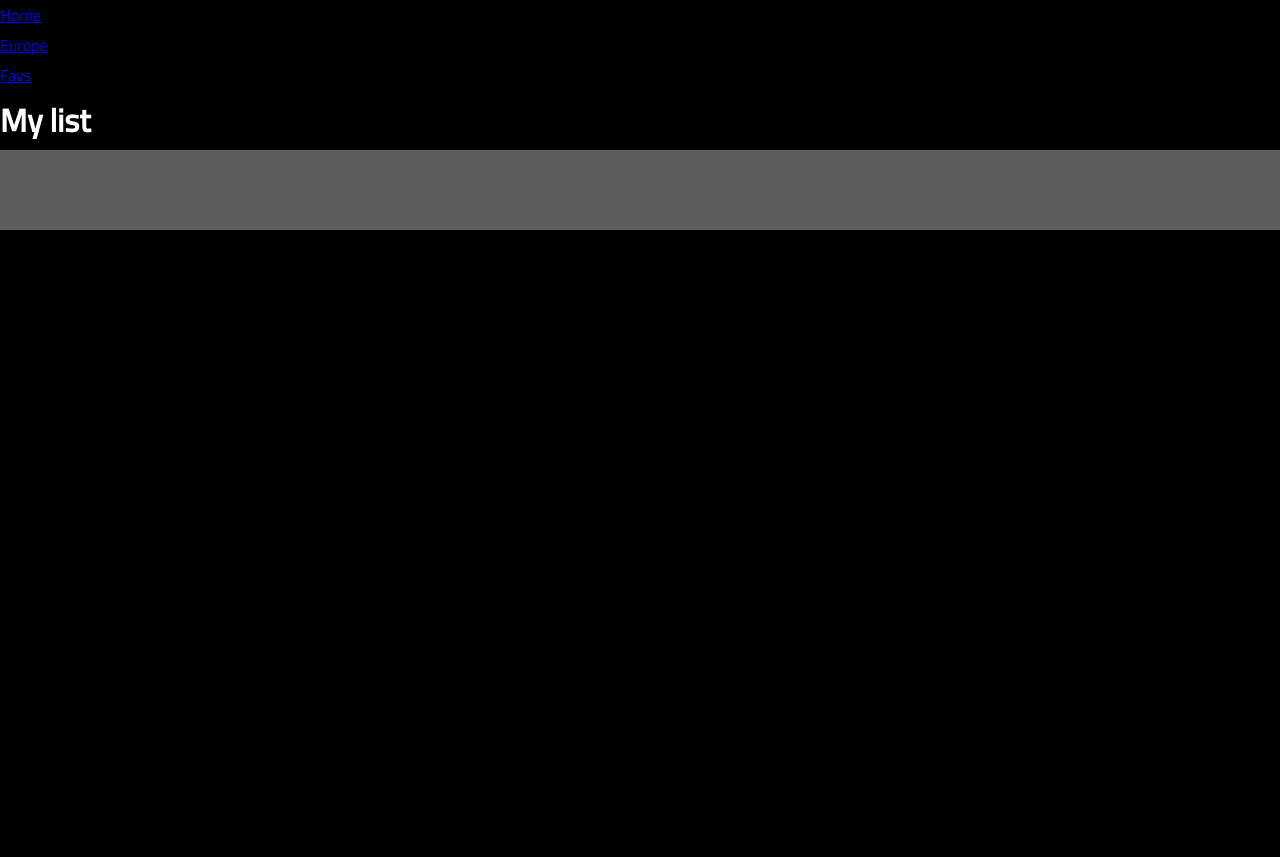
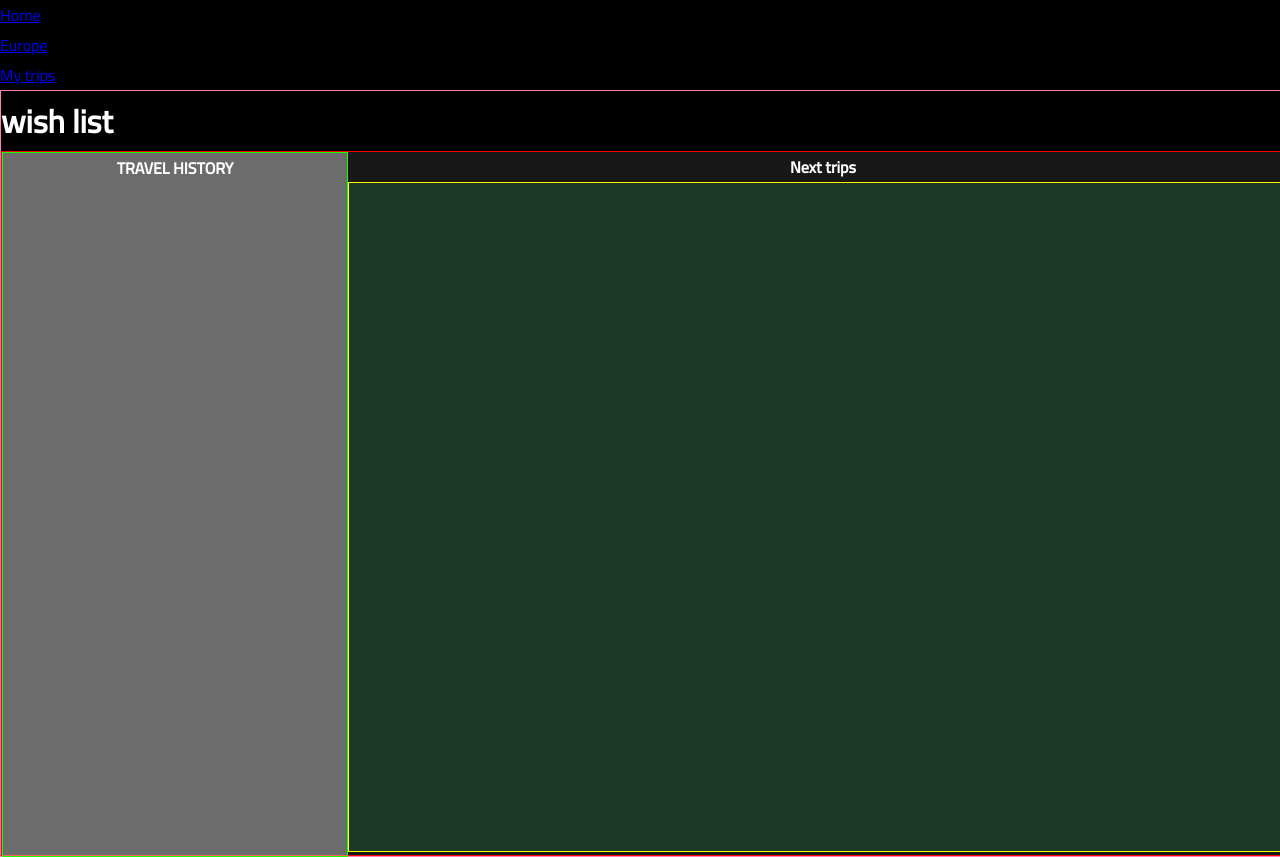
Before and after one commit to mspano91/countries_client, a Next.js app: page /favs in a window 1280 px wide. Before the commit the page ends 800 px from the top, so only its background shows below. Built offline with nearby package versions, Linux system fonts and the light colour scheme.

Commit message:
doing css

```diff
--- a/src/components/Navbar.jsx
+++ b/src/components/Navbar.jsx
@@ -14,7 +14,7 @@ export default function Navbar() {
           </li>
 
           <li>
-            <Link href="/favs">Favs</Link>
+            <Link href="/favs">My trips</Link>
           </li>
         </ul>
       </nav>
--- a/src/components/countries/countries.module.css
+++ b/src/components/countries/countries.module.css
@@ -2,8 +2,8 @@
   display: grid;
   place-items: center;
   grid-template-columns: repeat(3, 1fr);
-  gap: 1rem;
-  background-color: rgba(253, 253, 253, 0.369);
+  gap: 5rem;
+  background-color: rgb(27, 56, 41);
   width: 1300px;
   padding-top: 5rem;
 }
@@ -12,19 +12,52 @@
   display: flex;
   flex-direction: column;
   background-color: rgba(0, 0, 0, 0.454);
-  padding-inline: 1rem;
-  padding-top: 1rem;
-  border-radius: 10px;
-  height: 400px;
-  width: 350px;
-  align-items: center;
+  border-radius: 5px;
+  height: 230px;
+  width: 280px;
+  text-align: center;
+  position: relative;
+}
+
+.containerFlag h4 {
+  font-size: 18px;
 }
 
 .flag {
-  width: 250px;
+  object-fit: cover;
+  height: 180px;
+  width: 280px;
+  border-top-left-radius: 5px;
+  border-top-right-radius: 5px;
 }
 
 .containerDetails {
   width: 250px;
   display: block;
 }
+
+.ContainerButtonsPosition {
+  position: absolute;
+  transform: translate(-50%, -50%);
+  left: 50%;
+  top: 40%;
+}
+
+.ContainerButtons {
+  display: flex;
+  flex-direction: column;
+  gap: 1rem;
+}
+
+.buttons {
+  border: none;
+  outline: none;
+  background: none;
+  cursor: pointer;
+  color: white;
+  background-color: rgba(0, 0, 0, 0.325);
+  /* border: 1px solid red; */
+  border-radius: 3px;
+  width: 150px;
+  height: 35px;
+}
--- a/src/components/favoriteList/FavoriteList.jsx
+++ b/src/components/favoriteList/FavoriteList.jsx
@@ -1,48 +1,78 @@
 "use client";
 import React from "react";
-import style from "../../components/countries/countries.module.css";
+import style from "@/components/favoriteList/favorite.module.css";
 import { useDispatch, useSelector } from "react-redux";
-import { deleteFav } from "@/redux/slice";
+import { deleteFav, deleteToGo } from "@/redux/slice";
 
 export default function FavoriteList() {
   const dispatch = useDispatch();
-  const favoritos = useSelector((state) => state.paises.favorites);
-  console.log(favoritos);
+  const known = useSelector((state) => state.paises.known);
+  const toGo = useSelector((state) => state.paises.countriesToGo);
 
   const handleDelete = (id) => {
     dispatch(deleteFav(id));
   };
+  const handleDeleteToGo = (id) => {
+    dispatch(deleteToGo(id));
+  };
 
   return (
+    <>
+      <div className={style.god}>
+        <h1>wish list</h1>
+        <div className={style.containerGranpa}>
+          <div className={style.containerDaddyA}>
+            <h4>TRAVEL HISTORY</h4>
+            {known &&
+              known.map((country, index) => (
+                <div className={style.containerChildA} key={index}>
+                  <h4 className={style.nameA}> {country.name}</h4>
+                  <img
+                    src={country.flag}
+                    alt={`Flag of ${country.name}`}
+                    className={style.flagA}
+                  />
+                  <button
+                    onClick={() => {
+                      handleDelete(country.id);
+                    }}
+                  >
+                    ❌
+                  </button>
+                </div>
+              ))}
+          </div>
           <div>
-      <h1>My list</h1>
+            <h4>Next trips</h4>
             <div className={style.containerDaddy}>
-        {favoritos &&
-          favoritos.map((country, index) => (
+              {toGo &&
+                toGo.map((country, index) => (
                   <div className={style.containerChild} key={index}>
-              <h4>{country.name}</h4>
                     <img
                       src={country.flag}
                       alt={`Flag of ${country.name}`}
                       className={style.flag}
                     />
-              <p>Contininent: {country?.continent}</p>
-              <p>id: {country?.id}</p>
-              <p>Capital: {country?.capital}</p>
-              <p>
-                Languages:{" "}
-                {country.language && Object.values(country.language).join(", ")}
-              </p>
+                    <h4>{country.name}</h4>
+                    <div className={style.ContainerButtonsPosition}>
+                      <div className={style.ContainerButtons}>
                         <button
+                          className={style.buttons}
                           onClick={() => {
-                  handleDelete(country.id);
+                            handleDeleteToGo(country.id);
                           }}
                         >
-                ❌quitar
+                          ❌
                         </button>
+                        <button className={style.buttons}>✔</button>
+                      </div>
+                    </div>
                   </div>
                 ))}
             </div>
           </div>
+        </div>
+      </div>
+    </>
   );
 }
--- /dev/null
+++ b/src/components/favoriteList/favorite.module.css
@@ -0,0 +1,141 @@
+.god {
+  display: flex;
+  flex-direction: column;
+  border: 1px solid rgb(255, 127, 185);
+
+  width: 1300px;
+  height: 100%;
+}
+
+.containerGranpa {
+  display: flex;
+  flex-direction: row;
+  height: 705px;
+  border: 1px solid red;
+  text-align: center;
+  background-color: rgba(255, 255, 255, 0.096);
+}
+
+.containerDaddyA {
+  display: block;
+  gap: 5rem;
+  background-color: rgba(253, 253, 253, 0.369);
+  border: 1px solid rgb(26, 255, 0);
+  width: 350px;
+  height: 705px;
+  text-align: center;
+  overflow-y: auto;
+}
+
+.containerDaddyA::-webkit-scrollbar {
+  width: 10px; /* Ancho de la barra de desplazamiento */
+}
+
+.containerDaddyA::-webkit-scrollbar-thumb {
+  background-color: #888; /* Color del pulgar (thumb) de la barra de desplazamiento */
+}
+
+.containerDaddyA::-webkit-scrollbar-track {
+  background-color: #f1f1f1; /* Color de fondo de la barra de desplazamiento */
+}
+
+.containerChildA {
+  margin-block: 1rem;
+  display: flex;
+  flex-direction: row;
+  background-color: rgba(255, 255, 255, 0.454);
+  /* border-radius: 5px; */
+  height: 50px;
+  width: 330px;
+  text-align: center;
+  align-items: center;
+}
+
+.flagA {
+  object-fit: cover;
+  height: 50px;
+  width: 100px;
+}
+
+.nameA {
+  width: 200px;
+}
+
+.containerDetailsA {
+  width: 250px;
+  display: block;
+}
+
+.containerDaddy {
+  display: grid;
+  place-items: center;
+  grid-template-columns: repeat(3, 1fr);
+  background-color: rgb(27, 56, 41);
+  border: 1px solid rgb(255, 251, 0);
+  width: 950px;
+  height: 670px;
+  overflow-y: auto;
+}
+
+.containerDaddy ::-webkit-scrollbar {
+  width: 10px; /* Ancho de la barra de desplazamiento */
+}
+
+.containerDaddy::-webkit-scrollbar-thumb {
+  background-color: #888; /* Color del pulgar (thumb) de la barra de desplazamiento */
+}
+
+.containerDaddy::-webkit-scrollbar-track {
+  background-color: #f1f1f1; /* Color de fondo de la barra de desplazamiento */
+}
+
+.containerChild {
+  display: flex;
+  flex-direction: column;
+  background-color: rgba(0, 0, 0, 0.369);
+  border-radius: 2px;
+  /* height: 160px; */
+  width: 180px;
+  text-align: center;
+  position: relative;
+  /* align-items: center; */
+}
+
+.flag {
+  object-fit: cover;
+  height: 100px;
+  width: 180px;
+  border-top-left-radius: 5px;
+  border-top-right-radius: 5px;
+}
+
+.containerDetails {
+  width: 250px;
+  display: block;
+}
+
+.buttons {
+  border: none;
+  outline: none;
+  background: none;
+  cursor: pointer;
+  color: white;
+  background-color: rgba(0, 0, 0, 0.467);
+  border: 1px solid red;
+  border-radius: 3px;
+  width: 50px;
+  height: 35px;
+}
+
+.ContainerButtons {
+  display: flex;
+  flex-direction: row;
+  gap: 0.5rem;
+}
+
+.ContainerButtonsPosition {
+  position: absolute;
+  transform: translate(-50%, -50%);
+  left: 50%;
+  top: 40%;
+}
--- a/src/redux/slice.js
+++ b/src/redux/slice.js
@@ -4,7 +4,8 @@ const initialState = {
   countries: [],
   // europe: [],
   copyCountries: [],
-  favorites: [],
+  known: [],
+  countriesToGo: [],
 };
 
 export const paisesSlice = createSlice({
@@ -20,17 +21,33 @@ export const paisesSlice = createSlice({
     // },
     newFavorites: (state, action) => {
       const countryToAdd = action.payload;
-      state.favorites.push(countryToAdd);
+      state.known.push(countryToAdd);
     },
     deleteFav: (state, action) => {
       const toDelete = action.payload;
-      state.favorites = state.favorites.filter((pais) => pais.id !== toDelete);
+      state.known = state.known.filter((pais) => pais.id !== toDelete);
+    },
+    deleteToGo: (state, action) => {
+      const toDelete = action.payload;
+      state.countriesToGo = state.countriesToGo.filter(
+        (pais) => pais.id !== toDelete
+      );
+    },
+    CountryToGo: (state, action) => {
+      const toGo = action.payload;
+      state.countriesToGo.push(toGo);
     },
   },
 });
 
 // Action creators are generated for each case reducer function
-export const { setAllCountries, setEurope, newFavorites, deleteFav } =
-  paisesSlice.actions;
+export const {
+  setAllCountries,
+  CountryToGo,
+  setEurope,
+  newFavorites,
+  deleteFav,
+  deleteToGo,
+} = paisesSlice.actions;
 
 export default paisesSlice.reducer;
```
Also changed, not shown: src/components/countries/Countries.jsx (+27 -9 lines), src/components/europa/Europa.jsx (+3 -4 lines). Lines whose indentation alone changed are shown as unchanged.
